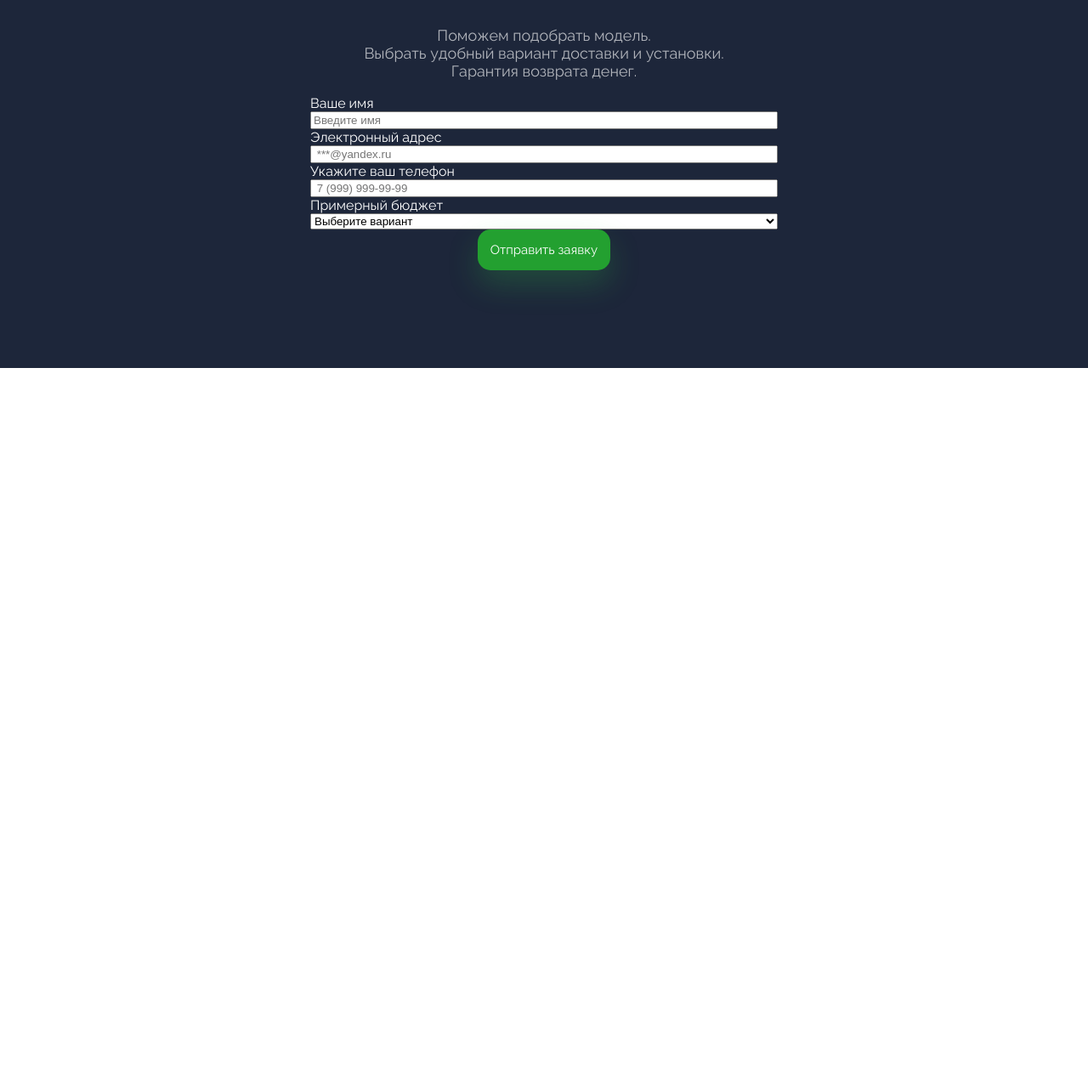
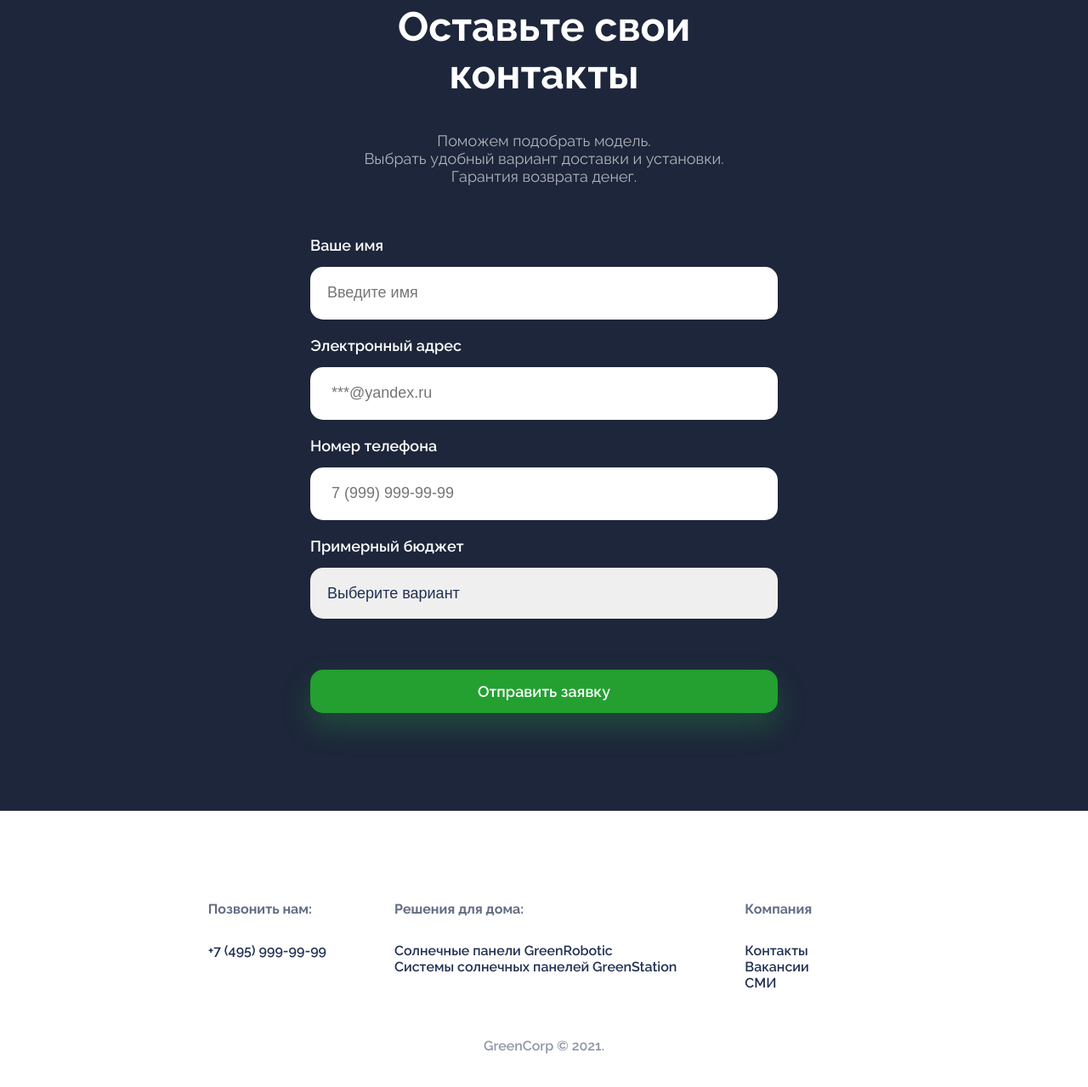
Before and after one commit to LOVEERMEN/green-corp-landing, a plain HTML site: page index.html in a window 1280 px wide. Shown: the part 973-2252 px from the top of the page at 85% size. Before the commit the page ends 1406 px from the top, so only its background shows below. Drawn offline with Linux system fonts and the light colour scheme.

Commit message:
Вторая версия проекта

```diff
--- a/index.html
+++ b/index.html
@@ -27,39 +27,77 @@
   <section class="form">
     <div class="form__container">
       <h1>Оставьте свои контакты</h1>
-      <p> Поможем подобрать модель.
-       <br>Выбрать удобный вариант доставки и установки. </br>
-       Гарантия возврата денег. </p>
+      <p> Поможем подобрать модель.<br>
+          Выбрать удобный вариант доставки и установки.<br>
+          Гарантия возврата денег.
+      </p>
       <form>
         <div class="form__group">
           <label for="name">Ваше имя</label>
           <input type="text" placeholder="Введите имя" id="name">
         </div>
+
         <div class='form__group'>
         <label for="email">Электронный адрес</label>
         <input id="email" type="email" placeholder=" ***@yandex.ru">
         </div>
+
         <div class='form__group'>
-          <label>Укажите ваш телефон</label>
+          <label for="phone">Номер телефона</label>
           <input id='phone' type='text' placeholder=" 7 (999) 999-99-99">
       </div>
-      <div class="form__group">
-        <label for="budget">Примерный бюджет</label>
-        <select form="budget">
+
+        <div class="form__group">
+          <label for="budget">Примерный бюджет</label>
+          <select id="budget">
           <option value="">Выберите вариант</option>
           <option value="10-30">10 000₽ – 30 000₽</option>
           <option value="30-60">30 000₽ – 60 000₽</option>
           <option value="60-100">60 000₽ – 100 000₽</option>
           <option value="100+">100 000₽</option>
-        </select>
+          </select>
       </div>
 
-      <div class="form_group">
-      <button type="submit">Отправить заявку</button>
-      </div>
+
+      <button type="submit" class="form__submit" >Отправить заявку</button>
+
       </form>
     </div>
   </section>
+  <footer>
 
+    <div class="footer__container">
+
+      <div class="footer__group">
+        <h3>Позвонить нам:</h3>
+        <div class="footer__links">
+          <a href="#">+7 (495) 999-99-99</a>
+        </div>
+      </div>
+
+      <div class="footer__group">
+        <h3>Решения для дома:</h3>
+        <div class="footer__links">
+          <a href="#">Солнечные панели GreenRobotic</a>
+          <a href="#">Системы солнечных панелей GreenStation</a>
+        </div>
+      </div>
+
+      <div class="footer__group">
+        <h3>Компания</h3>
+        <div class="footer__links">
+          <a href="#">Контакты</a>
+          <a href="#"> Вакансии</a>
+          <a href="#"> СМИ</a>
+        </div>
+      </div>
+
+    </div>
+
+    <div class="footer__copyright">
+      GreenCorp © 2021.
+    </div>
+
+  </footer>
 </body>
 </html>
--- a/main.css
+++ b/main.css
@@ -51,18 +51,18 @@ header {
     padding-top: 115px;
  }
  .about h1{
-  font: size 70px;
+  font-size: 70px;
   line-height: 76px;
  }
  .about p {
   font-size: 18px;
-  line-height:30px;
+  line-height: 30px;
   opacity: 0.8;
 }
-.about button{
+.about button {
   font-size: 18px;
+  padding: 20px 25px;
   border-radius: 20px;
-  padding: 20px 25px;
   margin-top: 20px;
 }
 .about__info {
@@ -93,3 +93,82 @@ header {
   flex-direction: column;
   text-align: left;
 }
+.form form{
+  display: grid;
+  grid-gap: 20px;
+  margin-top: 60px;
+}
+.form label{
+  font-size: 18px;
+  font-weight: 600;
+  margin-bottom: 15px;
+}
+.form input{
+  font-size: 18px;
+  color:  #213053;
+  height: 60px;
+  padding-left: 20px;
+  padding-right: 20px;
+  border-radius: 15px;
+  border: none;
+}
+.form select{
+  font-size: 18px;
+  color:  #213053;
+  height: 60px;
+  padding-left: 20px;
+  padding-right: 20px;
+  border-radius: 15px;
+  border: none;
+}
+.form__submit{
+  font-size: 18px;
+  font-weight: 600;
+  margin-top: 40px;
+}
+select {
+  appearance: none;
+}
+input {
+  outline: none;
+}
+button:hover{
+  background-color: #f6980c;
+  box-shadow: 0 16px 36px #f6980c;
+  opacity:80%;
+}
+.ease-in {
+  transition: background-color 0.3s;
+}
+footer{
+  margin-top: 90px;
+  margin-bottom: 90px;
+  margin-left: 20px;
+  margin-right: 20px;
+  font-weight: 600;
+}
+.footer__copyright{
+  display: flex;
+  justify-content: center;
+  margin-top: 40px;
+  text-align: center;
+  opacity: 0.5;
+}
+.footer__container{
+  display: flex;
+  justify-content: center;
+}
+.footer__group{
+  margin-right: 80px;
+
+}
+h3{
+  font-size: 16px;
+  opacity: 0.7;
+  margin-bottom:30px;
+}
+.footer__links{
+  display: flex;
+  flex-direction: column;
+  margin-bottom:15px;
+}
```
